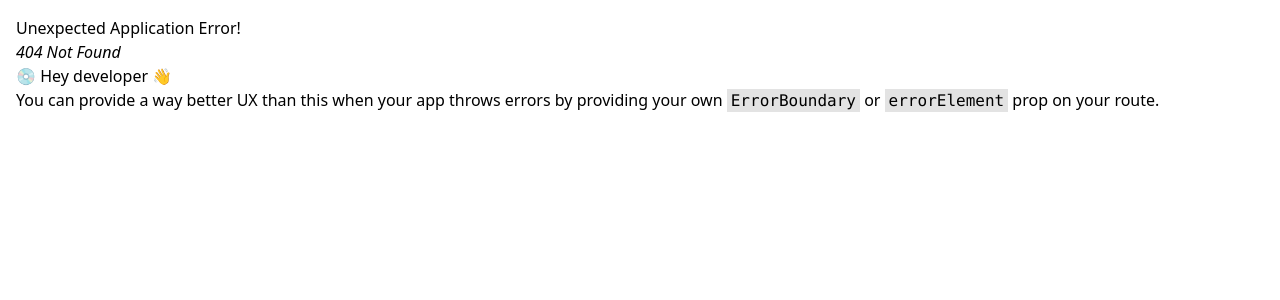
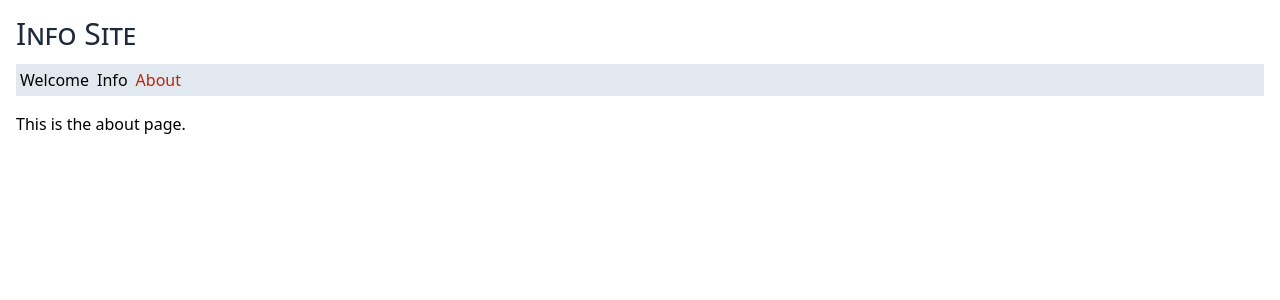
Before and after one commit to edwardtanguay/vite-react-menu-base, a React (Vite) app: page /about in a window 1280 px wide. Before the commit this address had no page. Shown: the top 300 px of the page. Built offline with nearby package versions, Linux system fonts and the light colour scheme.

Commit message:
finished

```diff
--- a/src/components/Nav.tsx
+++ b/src/components/Nav.tsx
@@ -5,7 +5,7 @@ export const Nav = () => {
 		<ul className="flex gap-2 bg-slate-200 p-1 content">
 			<li><NavLink to="/">Welcome</NavLink></li>
 			<li><NavLink to="/info">Info</NavLink></li>
-			<li>About</li>
+			<li><NavLink to="/about">About</NavLink></li>
 		</ul>
 	</nav>;
 };
--- a/src/main.tsx
+++ b/src/main.tsx
@@ -4,6 +4,7 @@ import { createBrowserRouter, RouterProvider } from "react-router-dom";
 import "./index.scss";
 import { Welcome } from "./pages/Welcome.tsx";
 import { Info } from "./pages/Info.tsx";
+import { About } from "./pages/About.tsx";
 
 const router = createBrowserRouter([
 	{
@@ -18,6 +19,10 @@ const router = createBrowserRouter([
 				path: 'info',
 				element: <Info />,
 			},
+			{
+				path: 'about',
+				element: <About />,
+			},
 		],
 	},
 ]);
--- /dev/null
+++ b/src/pages/About.tsx
@@ -0,0 +1,5 @@
+export const About = () => {
+	return (
+		<p>This is the about page.</p>
+	)
+}
```
